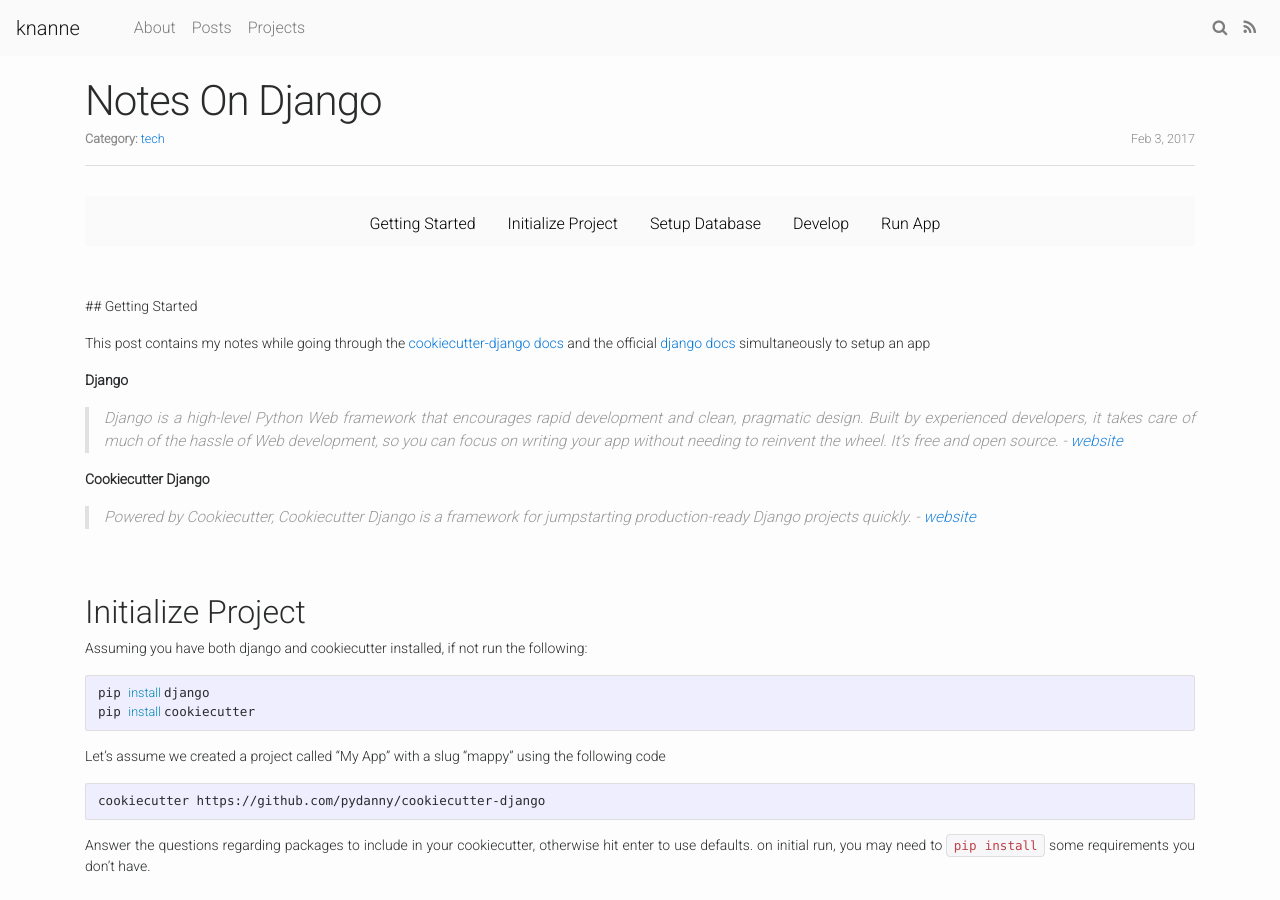
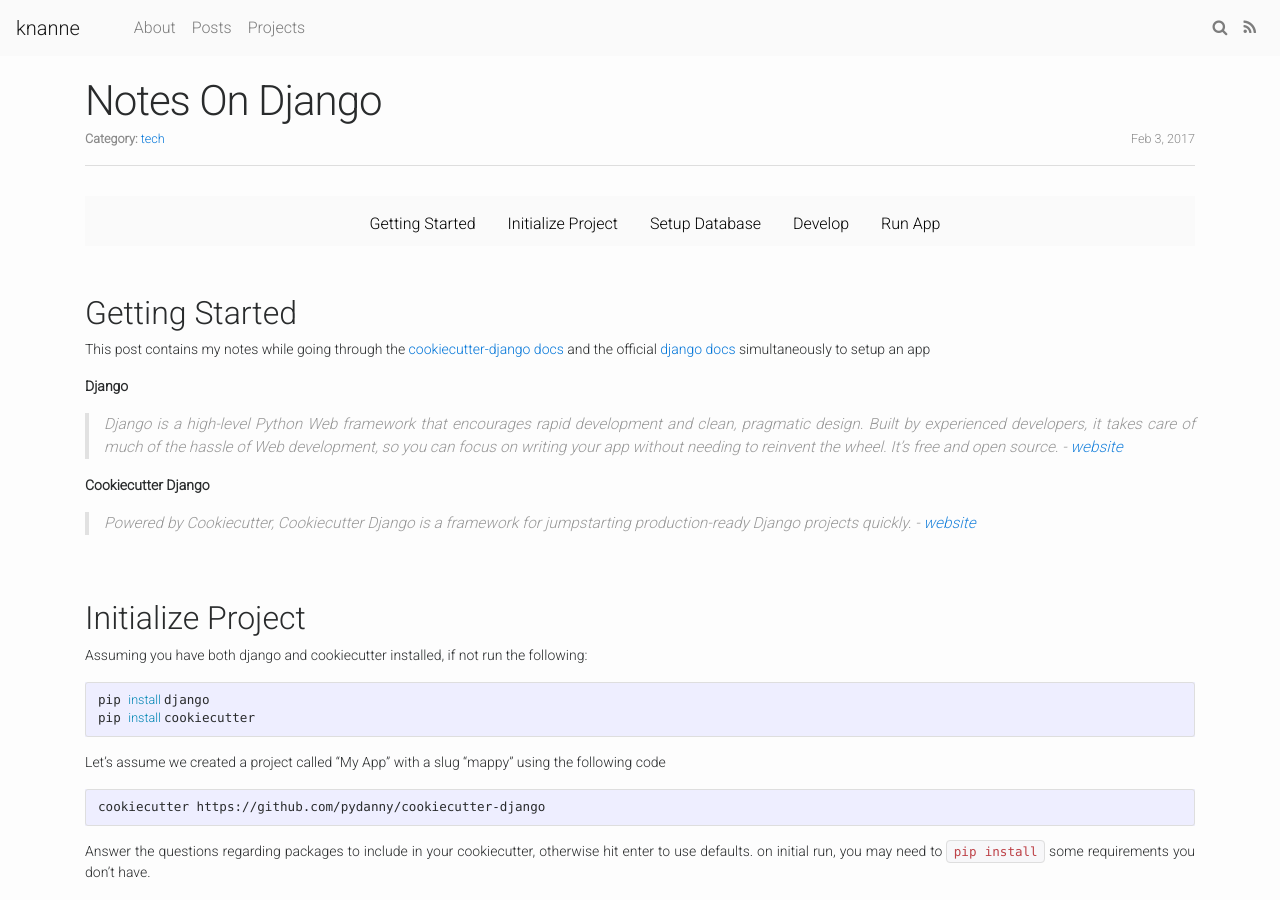
Before and after one commit to knanne/knanne.github.io, a Jekyll site: the page built from _posts/2017-02-03-Notes on Django.md, in a window 1280 px wide and 900 px high. Built offline with Jekyll 4.4.1, drawn with Linux system fonts in a browser that asks for light colours.

Commit message:
fix issue #1 with spacer

````diff
--- a/_posts/2017-02-03-Notes on Django.md
+++ b/_posts/2017-02-03-Notes on Django.md
@@ -8,7 +8,9 @@
 
 <!-- excerpt separator -->
 
-<div class="heading" id="getting_started"></div> ## Getting Started
+<div class="heading" id="getting_started"></div>
+
+## Getting Started
 
 This post contains my notes while going through the [cookiecutter-django docs](http://cookiecutter-django.readthedocs.io/en/latest/) and the official [django docs](https://docs.djangoproject.com/) simultaneously to setup an app
 
@@ -40,7 +42,7 @@
 Answer the questions regarding packages to include in your cookiecutter, otherwise hit enter to use defaults. on initial run, you may need to `pip install` some requirements you don't have.
 
 <div class="heading" id="setup_database"></div>
-<br>
+
 ## setup database
 
 Install [postgresql]()
@@ -62,7 +64,6 @@
 You can now run the app using `python manage.py runserver`, navigate to [localhost:8000](http://127.0.0.1:8000/) and login
 
 <div class="heading" id="develop"></div>
-
 
 ## develop
 
@@ -166,6 +167,7 @@
 > Migrations are very powerful and let you change your models over time, as you develop your project, without the need to delete your database or tables and make new ones - it specializes in upgrading your database live, without losing data. - [Django docs](https://docs.djangoproject.com/en/1.10/intro/tutorial02/)
 
 <div class="heading" id="run_app"></div>
+
 ## run app
 
 ```shell
````
Also changed, not shown: README.md.
